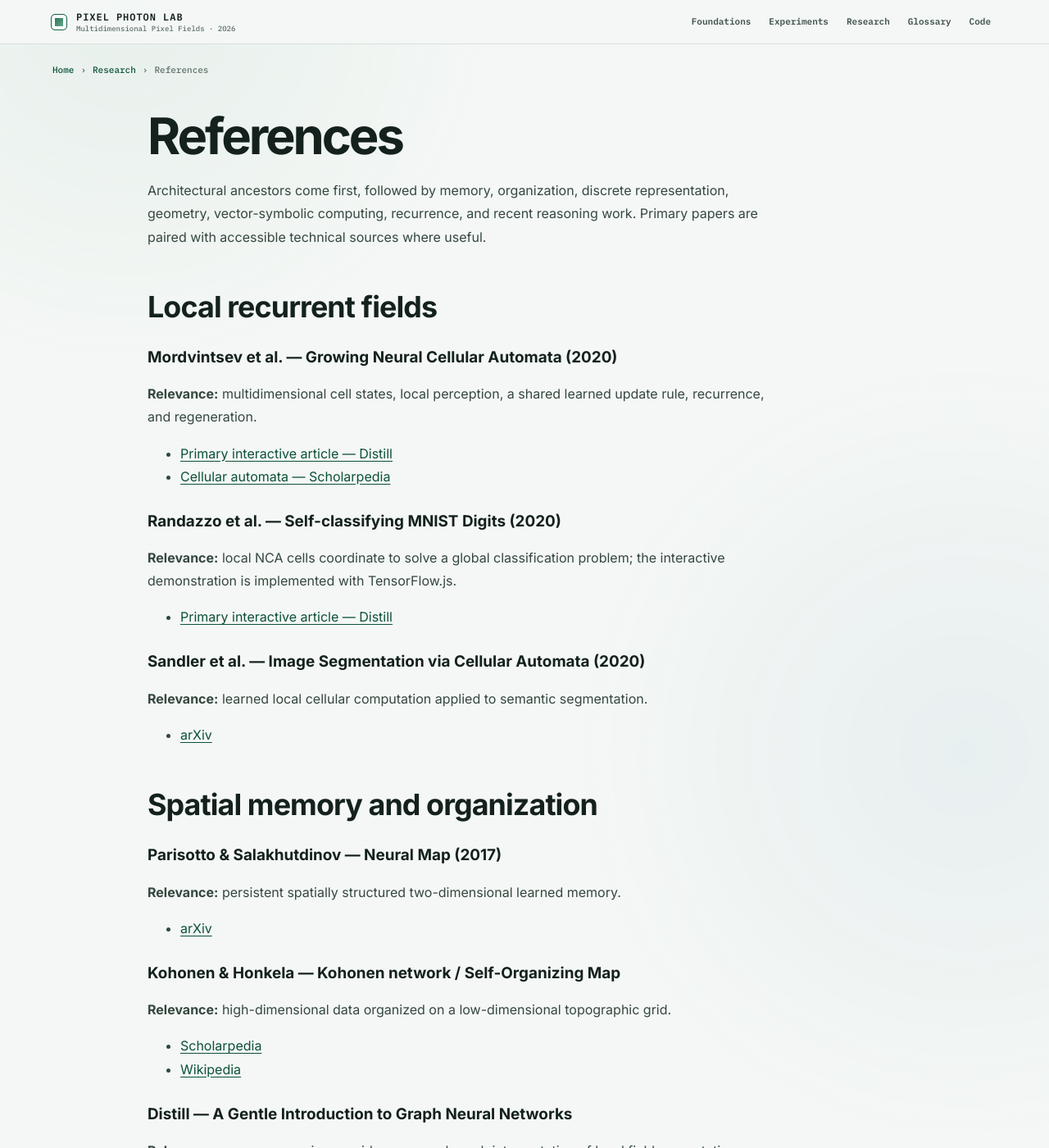
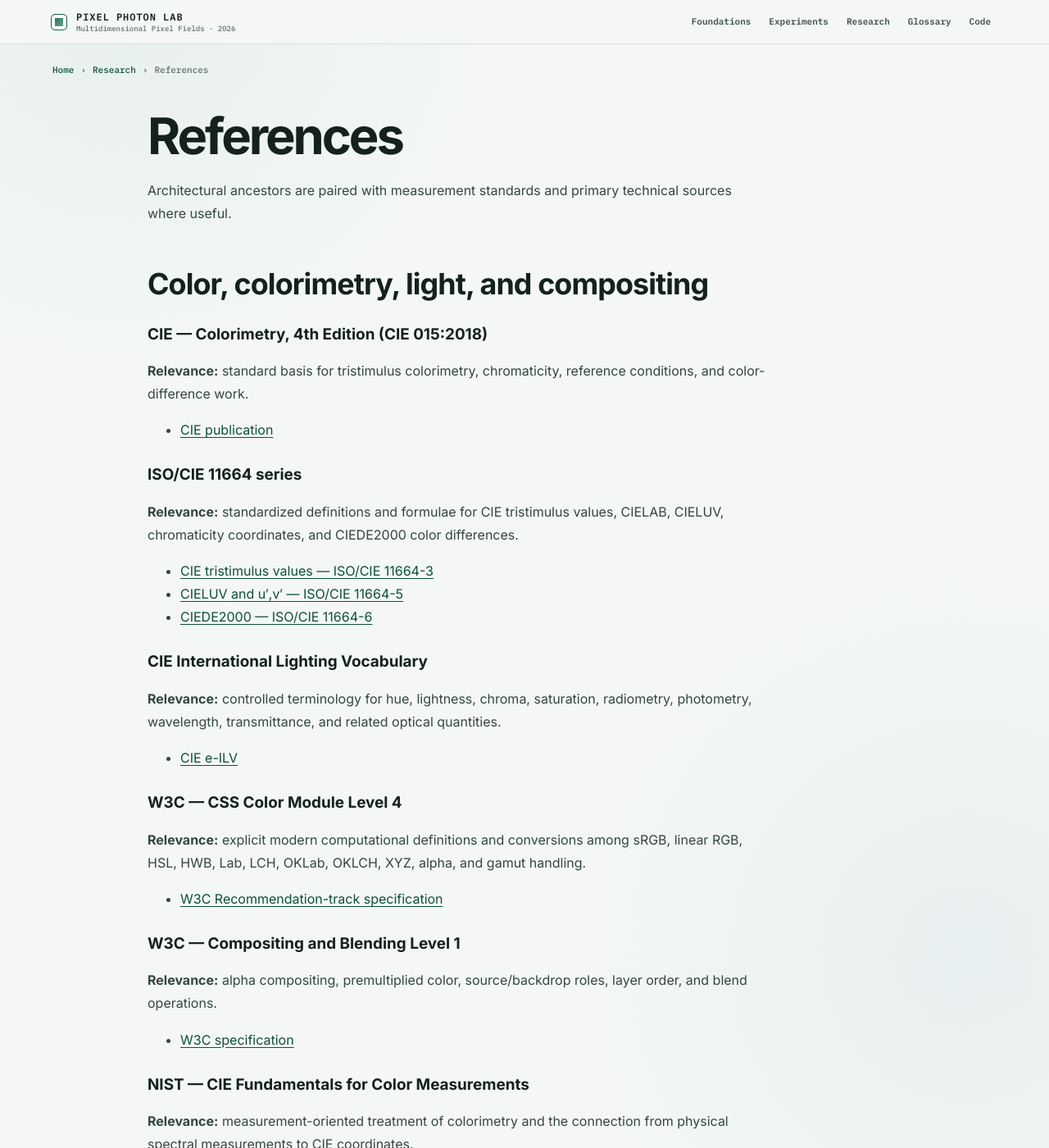
Before and after one commit to bitwikiorg/pixel-art-2026, a Jekyll site: the page built from research/04-references.md, in a window 1280 px wide and 1400 px high. Shown: the whole window at 82% size. Built offline with Jekyll 4.4.1, drawn with Linux system fonts in a browser that asks for light colours; some of the changed text lies outside the part shown.

Commit message:
Add primary colorimetry and optical measurement references

```diff
--- a/research/04-references.md
+++ b/research/04-references.md
@@ -5,7 +5,48 @@ title: References
 
 # References
 
-Architectural ancestors come first, followed by memory, organization, discrete representation, geometry, vector-symbolic computing, recurrence, and recent reasoning work. Primary papers are paired with accessible technical sources where useful.
+Architectural ancestors are paired with measurement standards and primary technical sources where useful.
+
+## Color, colorimetry, light, and compositing
+
+### CIE — Colorimetry, 4th Edition (CIE 015:2018)
+**Relevance:** standard basis for tristimulus colorimetry, chromaticity, reference conditions, and color-difference work.
+
+- [CIE publication](https://www.cie.co.at/publications/colorimetry-4th-edition)
+
+### ISO/CIE 11664 series
+**Relevance:** standardized definitions and formulae for CIE tristimulus values, CIELAB, CIELUV, chromaticity coordinates, and CIEDE2000 color differences.
+
+- [CIE tristimulus values — ISO/CIE 11664-3](https://www.cie.co.at/publications/colorimetry-part-3-cie-tristimulus-values-2)
+- [CIELUV and u′,v′ — ISO/CIE 11664-5](https://www.cie.co.at/publications/colorimetry-part-5-cie-1976-luv-colour-space-and-u-v-uniform-chromaticity-scale-1)
+- [CIEDE2000 — ISO/CIE 11664-6](https://www.cie.co.at/publications/colorimetry-part-6-ciede2000-colour-difference-formula-1)
+
+### CIE International Lighting Vocabulary
+**Relevance:** controlled terminology for hue, lightness, chroma, saturation, radiometry, photometry, wavelength, transmittance, and related optical quantities.
+
+- [CIE e-ILV](https://www.cie.co.at/e-ilv)
+
+### W3C — CSS Color Module Level 4
+**Relevance:** explicit modern computational definitions and conversions among sRGB, linear RGB, HSL, HWB, Lab, LCH, OKLab, OKLCH, XYZ, alpha, and gamut handling.
+
+- [W3C Recommendation-track specification](https://www.w3.org/TR/css-color-4/)
+
+### W3C — Compositing and Blending Level 1
+**Relevance:** alpha compositing, premultiplied color, source/backdrop roles, layer order, and blend operations.
+
+- [W3C specification](https://www.w3.org/TR/compositing-1/)
+
+### NIST — CIE Fundamentals for Color Measurements
+**Relevance:** measurement-oriented treatment of colorimetry and the connection from physical spectral measurements to CIE coordinates.
+
+- [NIST publication](https://www.nist.gov/publications/cie-fundamentals-color-measurements-0)
+
+### NIST — Optical radiometry and polarization metrology
+**Relevance:** rigorous definitions and measurement practices for radiometric quantities and polarization, which must remain distinct from ordinary RGB state.
+
+- [Principles of Optical Radiometry and Measurement Uncertainty](https://www.nist.gov/publications/principles-optical-radiometry-and-measurement-uncertainty)
+- [Optical Polarization Metrology](https://www.nist.gov/programs-projects/optical-polarization-metrology)
+- [Fundamental Physical Constants](https://physics.nist.gov/cuu/Constants/introduction.html)
 
 ## Local recurrent fields
 
```
